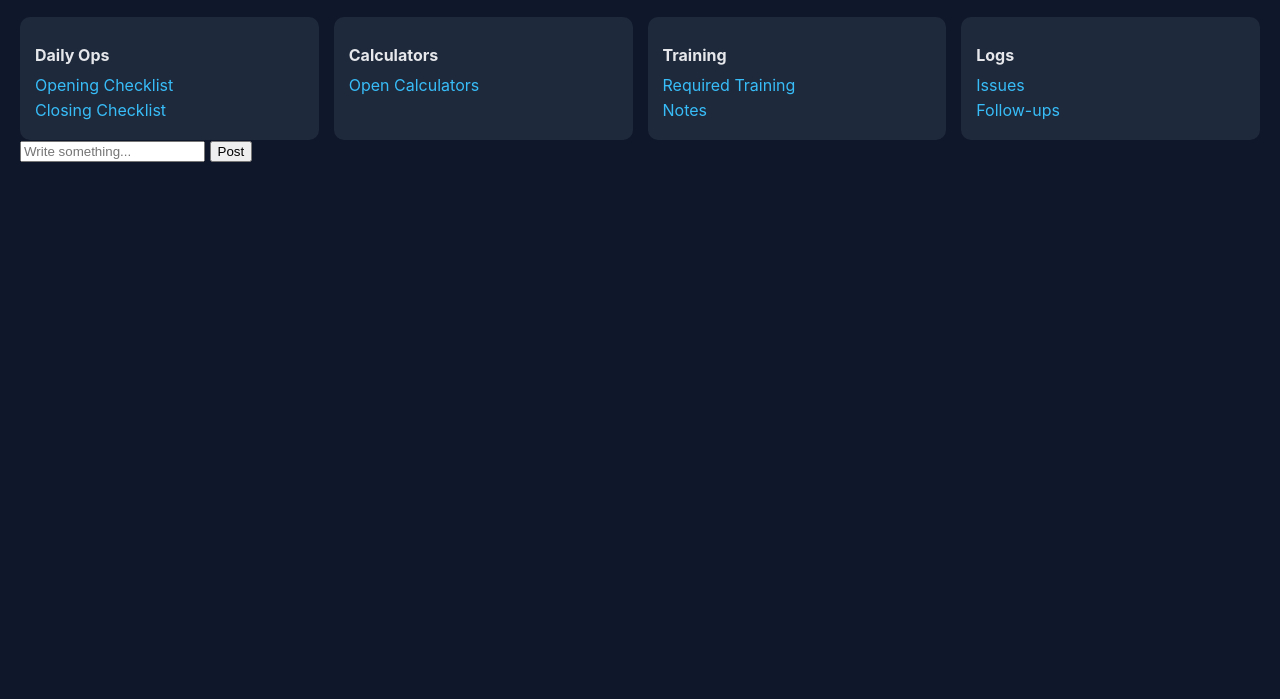
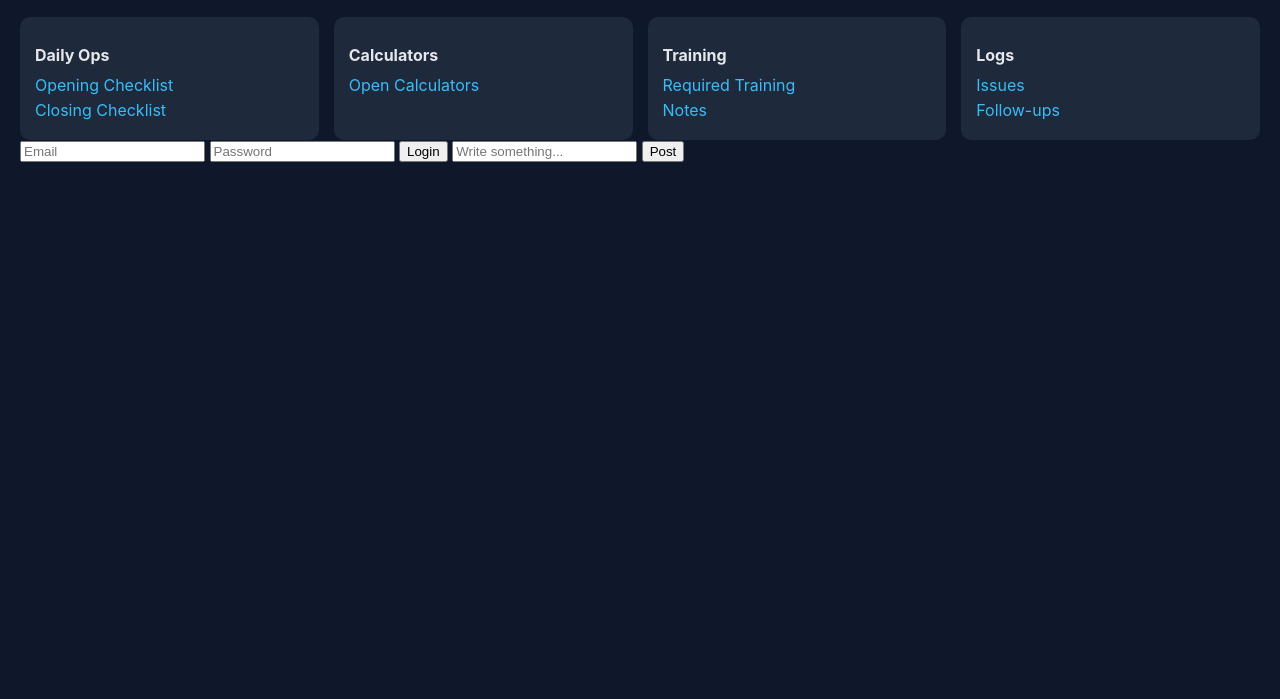
Before and after one commit to couzts94/hopr-site, a plain HTML site: page index.html in a window 1280 px wide. Shown: the part 101-800 px from the top of the page. Drawn offline with nearby package versions, Linux system fonts and the light colour scheme.

Commit message:
Update index.html

```diff
--- a/index.html
+++ b/index.html
@@ -77,6 +77,9 @@
 
   </div>
 
+<input id="email" placeholder="Email">
+<input id="password" type="password" placeholder="Password">
+<button onclick="loginUser()">Login</button>
   <input id="postInput" placeholder="Write something..." />
 <button onclick="submitPost()">Post</button>
 
```
